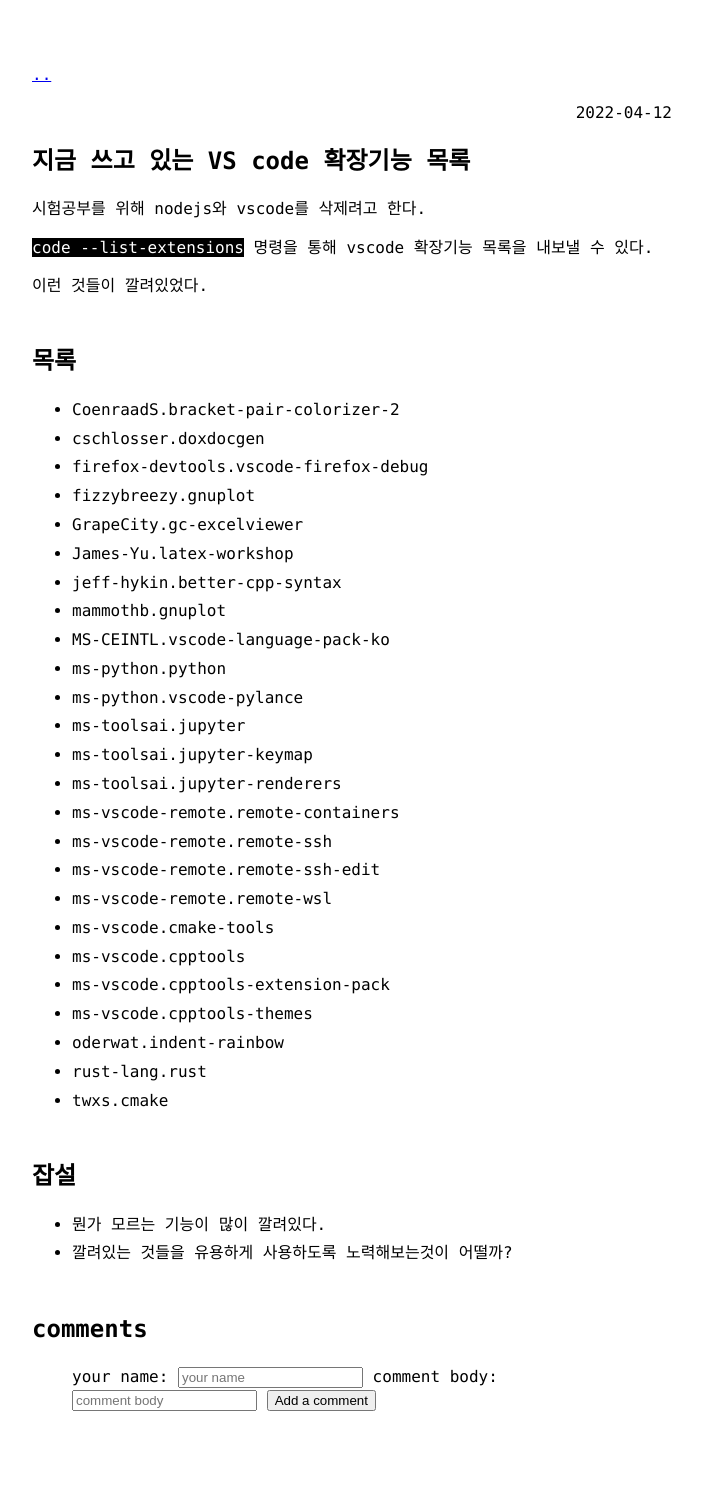
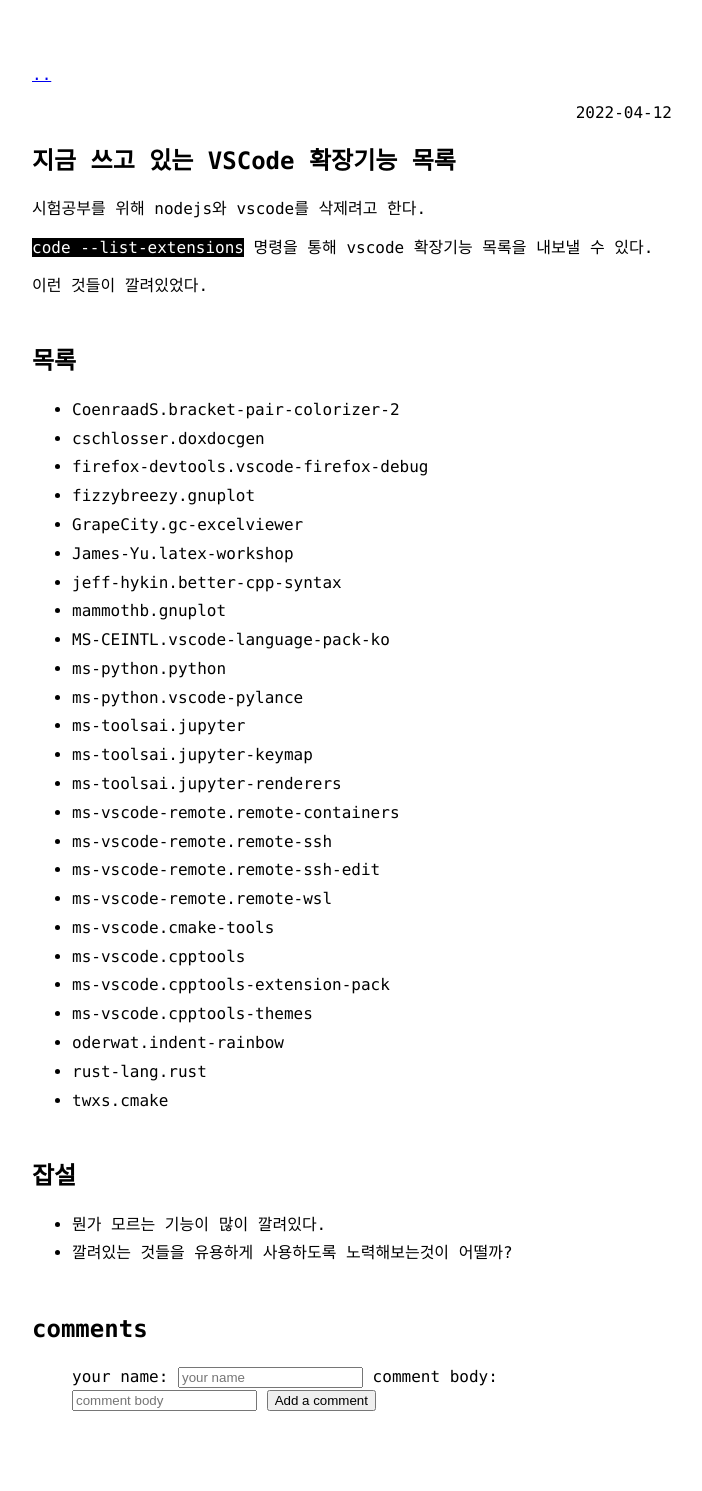
Before and after one commit to esctabcapslock/esctabcapslock.github.io, a Jekyll site: the page built from _posts/2022-04-12-VScode확장.md, in a window 1280 px wide. Shown: the whole page, without its empty margins (288-990 px from the left). Built offline with Jekyll 4.4.1, drawn with Linux system fonts in a browser that asks for light colours; nearby versions of some CDN libraries; comment, search, counter and statistics services are not loaded.

```diff
--- a/_posts/2022-04-12-VScode확장.md
+++ b/_posts/2022-04-12-VScode확장.md
@@ -2,7 +2,7 @@
 layout: post
 mathjax: false
 highlightjs: true
-title: "지금 쓰고 있는 VS code 확장기능 목록"
+title: "지금 쓰고 있는 VSCode 확장기능 목록"
 category: 기타
 ---
 
```
